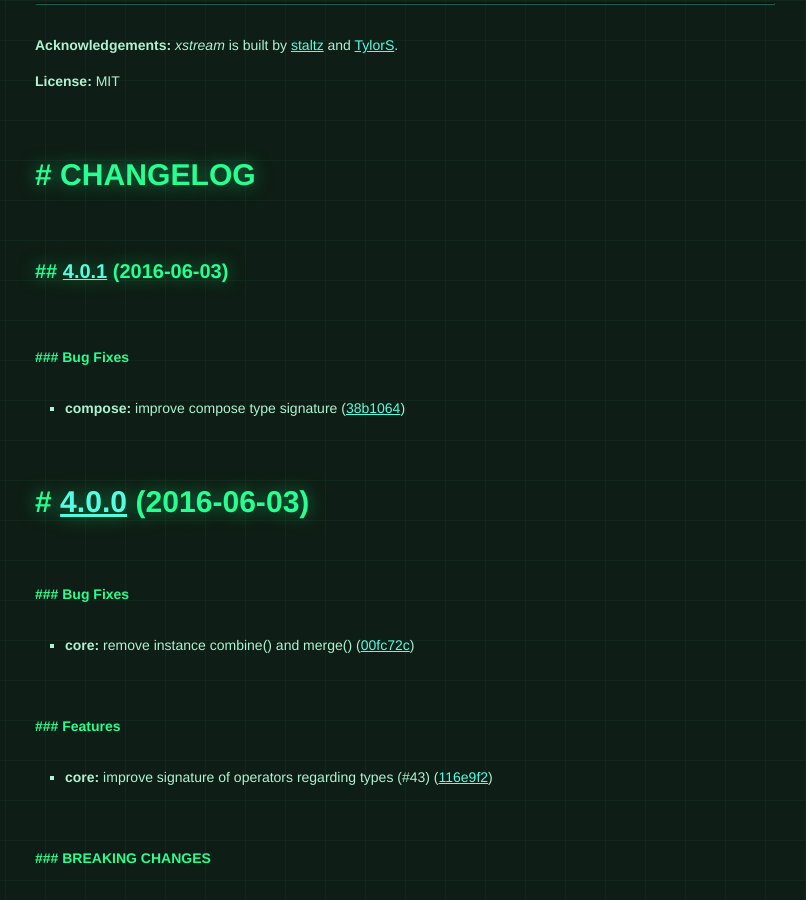
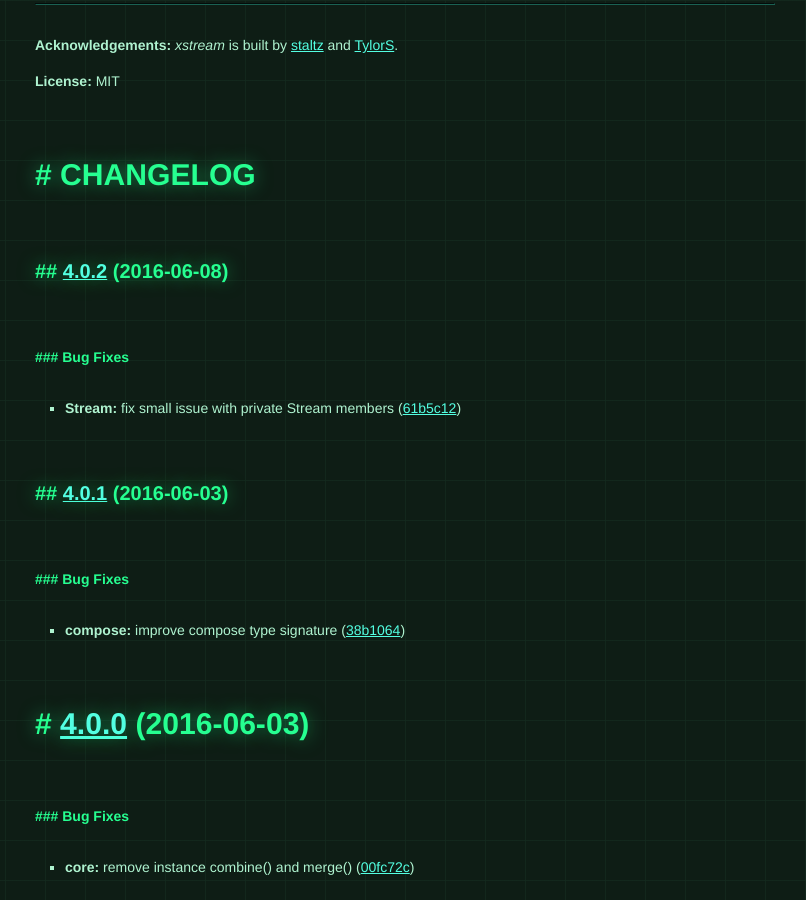
Before and after one commit to staltz/xstream, a Jekyll site: the page built from index.html, in a window 1280 px wide and 900 px high, scrolled down 22451 px. Shown: the whole window, without its empty margins (235-1041 px from the left). Built offline with Jekyll 4.4.1, drawn with Linux system fonts in a browser that asks for light colours; some web fonts are replaced.

Commit message:
update site

```diff
--- a/_includes/content.md
+++ b/_includes/content.md
@@ -885,6 +885,16 @@
 **License:** MIT
 
 # CHANGELOG
+<a name="4.0.2"></a>
+## [4.0.2](https://github.com/staltz/xstream/compare/v4.0.1...v4.0.2) (2016-06-08)
+
+
+### Bug Fixes
+
+* **Stream:** fix small issue with private Stream members ([61b5c12](https://github.com/staltz/xstream/commit/61b5c12))
+
+
+
 <a name="4.0.1"></a>
 ## [4.0.1](https://github.com/staltz/xstream/compare/v4.0.0...v4.0.1) (2016-06-03)
 
```
